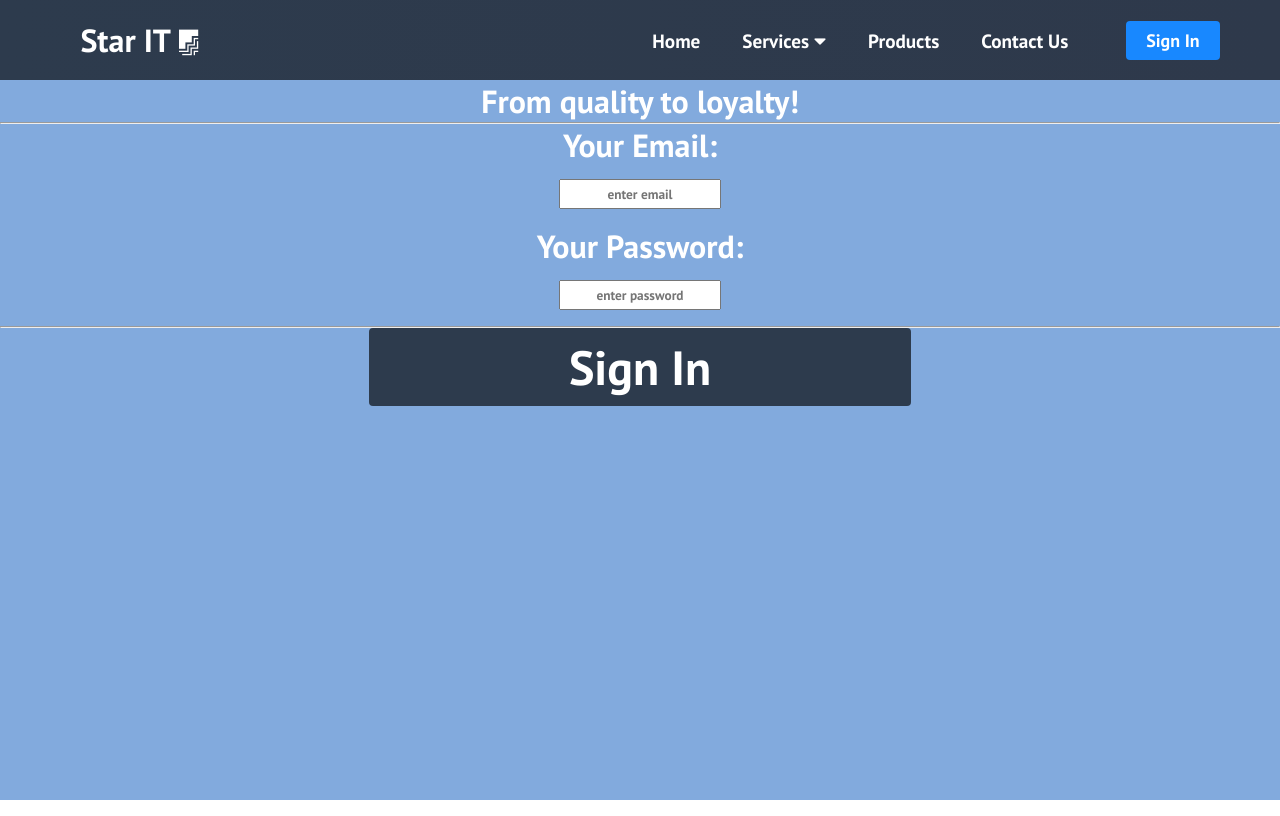
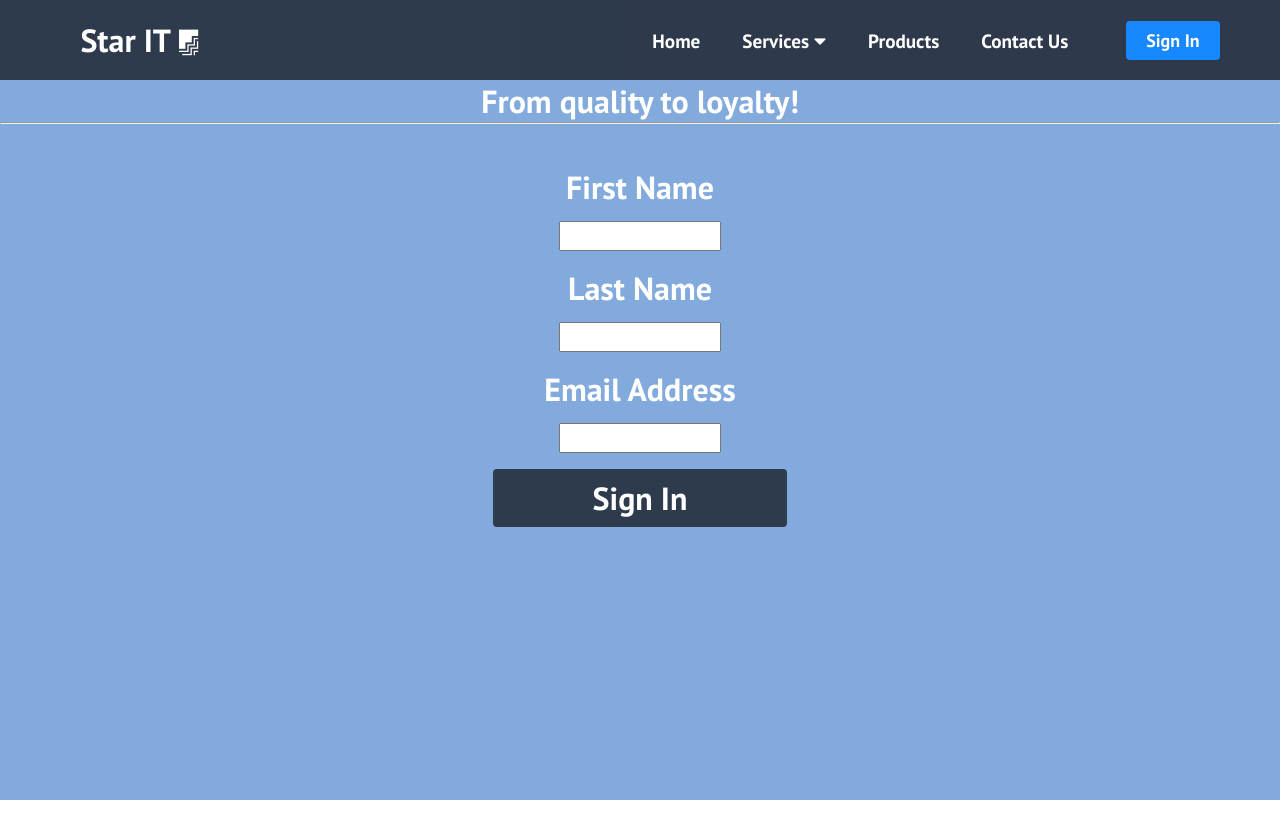
Before and after one commit to rdadr/StNTF, a React (Create React App) app: page /sign-in in a window 1280 px wide. Built offline with nearby package versions, Linux system fonts and the light colour scheme; the HTML template or start-up script is replaced by a standard one.

Commit message:
fix: formik

```diff
--- a/package.json
+++ b/package.json
@@ -6,10 +6,12 @@
     "@testing-library/jest-dom": "^4.2.4",
     "@testing-library/react": "^9.3.2",
     "@testing-library/user-event": "^7.1.2",
+    "formik": "^2.2.6",
     "react": "^16.13.1",
     "react-dom": "^16.13.1",
     "react-router-dom": "^5.2.0",
-    "react-scripts": "3.4.1"
+    "react-scripts": "3.4.1",
+    "yup": "^0.32.9"
   },
   "scripts": {
     "start": "react-scripts start",
--- a/src/App.js
+++ b/src/App.js
@@ -6,10 +6,11 @@ import { BrowserRouter as Router, Switch, Route } from 'react-router-dom';
 import Services from './components/pages/Services';
 import Products from './components/pages/Products';
 import ContactUs from './components/pages/ContactUs';
-import SignUp from './components/pages/Sign/SignIn';
+import SignIn from './components/pages/Sign/SignIn';
+import SignUp from './components/pages/Sign/SignUp';
 import Marketing from './components/pages/Marketing';
 import Consulting from './components/pages/Consulting';
-import SignIn from './components/pages/Sign/SignIn';
+
 
 function App() {
   return (
--- a/src/components/Button.css
+++ b/src/components/Button.css
@@ -24,11 +24,11 @@
 }
 
 .warning-btn {
-  padding: 8px 200px;
+  padding: 8px 100px;
   border-radius: 4px;
   outline: none;
   border: none;
-  font-size: 3rem;
+  font-size: 2rem;
   color: #fff;
   cursor: pointer;
   background: #2d3b4d;
--- a/src/components/pages/Sign/Sign.css
+++ b/src/components/pages/Sign/Sign.css
@@ -7,7 +7,7 @@
 	font-size: 2rem;
 }
 
-form,
+Form,
 input {
 	height: 30px;
 	margin-bottom: 1rem;
--- a/src/components/pages/Sign/SignIn.js
+++ b/src/components/pages/Sign/SignIn.js
@@ -1,23 +1,51 @@
 import React from 'react';
-import '../../../App.css';
-import '../../Button.css';
+import { Formik, Field, Form, ErrorMessage } from 'formik';
+import * as Yup from 'yup';
 import './Sign.css'
 
-export default function SignIn() {
-  return(
-    <div  className='sign'>
-  <h4 >From quality to loyalty!</h4>
+const SignIn = () => {
+  return (
+    <Formik
+      initialValues={{ firstName: '', lastName: '', email: '' }}
+      validationSchema={Yup.object({
+        firstName: Yup.string()
+          .max(15, 'Must be 15 characters or less')
+          .required('Required'),
+        lastName: Yup.string()
+          .max(20, 'Must be 20 characters or less')
+          .required('Required'),
+        email: Yup.string().email('Invalid email address').required('Required'),
+      })}
+      onSubmit={(values, { setSubmitting }) => {
+        setTimeout(() => {
+          alert(JSON.stringify(values, null, 2));
+          setSubmitting(false);
+        }, 400);
+      }}
+    >
+      <Form className='sign'>
+      <h4 >From quality to loyalty!</h4>
         <hr/>
-        <form className='form' action="http://star-it-api.herokuapp.com/" method="GET">
-          <label htmlFor="email">Your Email:</label><br/>
-          <input type="email" placeholder="enter email" required/>
-          <br/>
-          <label htmlFor="psw" >Your Password:</label><br/>
-          <input type="password" placeholder="enter password" required/>
-          <br/>
-          <hr/>
-          <button className='warning-btn' type="submit" target="_blank">Sign In</button>
-          </form>
-        </div>
+        <br/>
+        <label htmlFor="firstName">First Name</label>
+        <br/>
+        <Field name="firstName" type="text" />
+        <ErrorMessage name="firstName" />
+        <br/>
+        <label htmlFor="lastName">Last Name</label>
+        <br/>
+        <Field name="lastName" type="text" />
+        <ErrorMessage name="lastName" />
+        <br/>
+        <label htmlFor="email">Email Address</label>
+        <br/>
+        <Field name="email" type="email" />
+        <ErrorMessage name="email" />
+        <br/>
+        <button className='warning-btn' type="submit" >Sign In</button>
+      </Form>
+    </Formik>
   );
-}
+};
+
+export default SignIn;
```
Also changed, not shown: src/components/pages/Sign/SignIn copy.js (added, +23 -0 lines), 1 other file (tests, documents, lock files or other folders).
